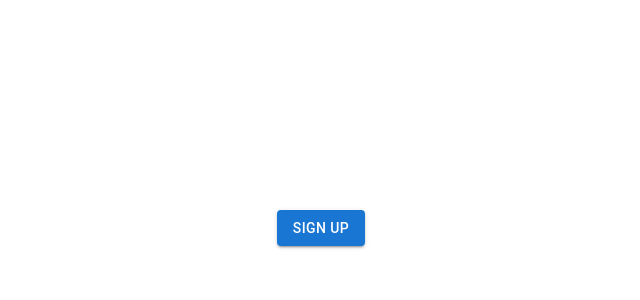
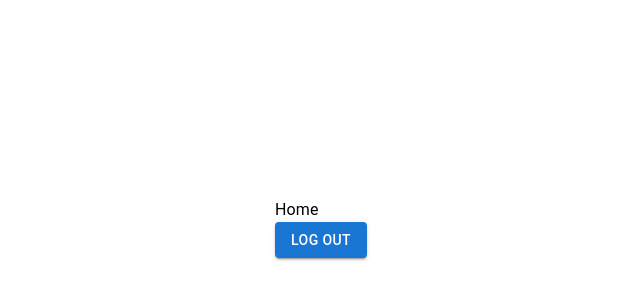
Before and after one commit to DevFrank1/fa_app, a React (Vite) app: page /home in a window 1280 px wide. Shown: the part 172-472 px from the top of the page, without its empty margins (319-959 px from the left). Built offline with nearby package versions, Linux system fonts and the light colour scheme.

Commit message:
firebase auth

```diff
--- a/src/App.jsx
+++ b/src/App.jsx
@@ -9,12 +9,18 @@ import {
   BrowserRouter
 } from "react-router-dom";
 import Signup from './components/signup/Signup';
+import Home from './components/home/Home';
 
 function App() {
 
   return (
     <div className="app">
-      <Signup />
+      <BrowserRouter>
+        <Routes>
+          <Route path='/home' element={<Home/>}/>
+          <Route exact path='/' element={<Signup />} />
+        </Routes>
+      </BrowserRouter>
     </div>
   )
 }
--- /dev/null
+++ b/src/components/home/Home.jsx
@@ -0,0 +1,39 @@
+import { Box, Button, Typography } from '@mui/material'
+import React, {useEffect} from 'react';
+
+import { auth } from '../../firebaseConfig';
+
+import { signOut } from 'firebase/auth';
+
+import { useNavigate } from "react-router-dom";
+
+const Home = () => {
+
+    const navigate = useNavigate();
+
+    const logOut = () => {
+        signOut(auth).then(() => {
+            localStorage.setItem('name', '');
+            localStorage.setItem('email', '');
+            localStorage.setItem('profilePic', '');
+            console.log('logout successfully');
+        }).then(() => {
+            navigate('/');
+        }).catch(() => {
+            console.log('error');
+        })
+    }
+
+    useEffect(() => {
+        console.log('logout');
+    }, []);
+
+    return (
+        <Box>
+            <Typography>Home</Typography>
+            <Button variant='contained' onClick={logOut}>Log out</Button>
+        </Box>
+    )
+}
+
+export default Home
--- a/src/components/signup/Signup.jsx
+++ b/src/components/signup/Signup.jsx
@@ -1,13 +1,52 @@
-import React from 'react';
+import React, { useEffect } from 'react';
 import './signup.css';
 
 import Box from '@mui/material/Box';
 import Button from '@mui/material/Button';
 
-import { signInWithGoogle } from '../../firebaseConfig';
+import { auth, provider } from '../../firebaseConfig';
 import { Typography } from '@mui/material';
 
+import { getAuth, GoogleAuthProvider, signInWithPopup, signOut } from 'firebase/auth';
+
+import { useNavigate } from "react-router-dom";
+
+
 const Signup = () => {
+
+    const navigate = useNavigate();
+
+    const signInWithGoogle = () => {
+        signInWithPopup(auth, provider).then((result) => {
+            const name = result.user.displayName;
+            const email = result.user.email;
+            const profilePic = result.user.photoURL;
+
+            localStorage.setItem('name', name);
+            localStorage.setItem('email', email);
+            localStorage.setItem('profilePic', profilePic);
+        }).then(() => {
+            navigate('/home');
+        }).catch((error) => {
+            console.log(error);
+        });
+    };
+
+    const logOut = () => {
+        signOut(auth).then(() => {
+            localStorage.setItem('name', '');
+            localStorage.setItem('email', '');
+            localStorage.setItem('profilePic', '');
+            console.log('logout successfully');
+        }).catch(() => {
+            console.log('error');
+        })
+    }
+
+    useEffect(() => {
+        console.log('hello');
+    }, []);
+
     return (
         <Box>
             <Button variant='contained' onClick={signInWithGoogle}>Sign up</Button>
--- a/src/firebaseConfig.js
+++ b/src/firebaseConfig.js
@@ -4,7 +4,9 @@ import { getAnalytics } from "firebase/analytics";
 // TODO: Add SDKs for Firebase products that you want to use
 // https://firebase.google.com/docs/web/setup#available-libraries
 
-import {getAuth, GoogleAuthProvider, signInWithPopup} from 'firebase/auth';
+import {getAuth, GoogleAuthProvider, signInWithPopup, signOut} from 'firebase/auth';
+
+import { useNavigate } from "react-router-dom";
 
 // Your web app's Firebase configuration
 // For Firebase JS SDK v7.20.0 and later, measurementId is optional
@@ -23,9 +25,10 @@ const app = initializeApp(firebaseConfig);
 const analytics = getAnalytics(app);
 export const auth = getAuth(app);
 
-const provider = new GoogleAuthProvider();
+export const provider = new GoogleAuthProvider();
 
 export const signInWithGoogle = () => {
+    const navigate = useNavigate();
     signInWithPopup(auth, provider).then((result) => {
         const name = result.user.displayName;
         const email = result.user.email;
@@ -34,7 +37,20 @@ export const signInWithGoogle = () => {
         localStorage.setItem('name', name);
         localStorage.setItem('email', email);
         localStorage.setItem('profilePic', profilePic);
+    }).then(() => {
+        navigate('/home');
     }).catch((error) => {
         console.log(error);
     });
 };
+
+export const logOut = () => {
+    signOut(auth).then(() => {
+        localStorage.setItem('name', '');
+        localStorage.setItem('email', '');
+        localStorage.setItem('profilePic', '');
+        console.log('logout successfully');
+    }).catch(() => {
+        console.log('error');
+    })
+}
```
Also changed, not shown: src/components/home/home.css (added). Lines whose indentation alone changed are shown as unchanged.
